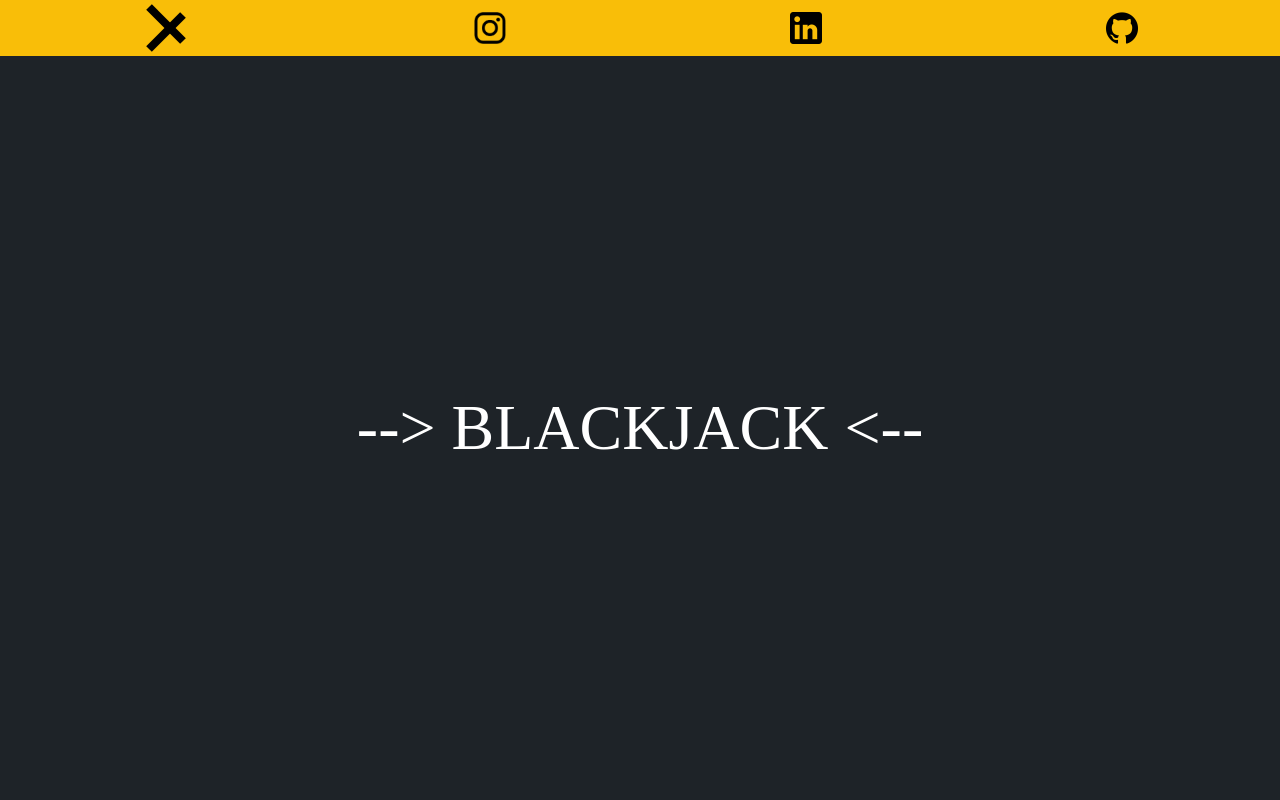
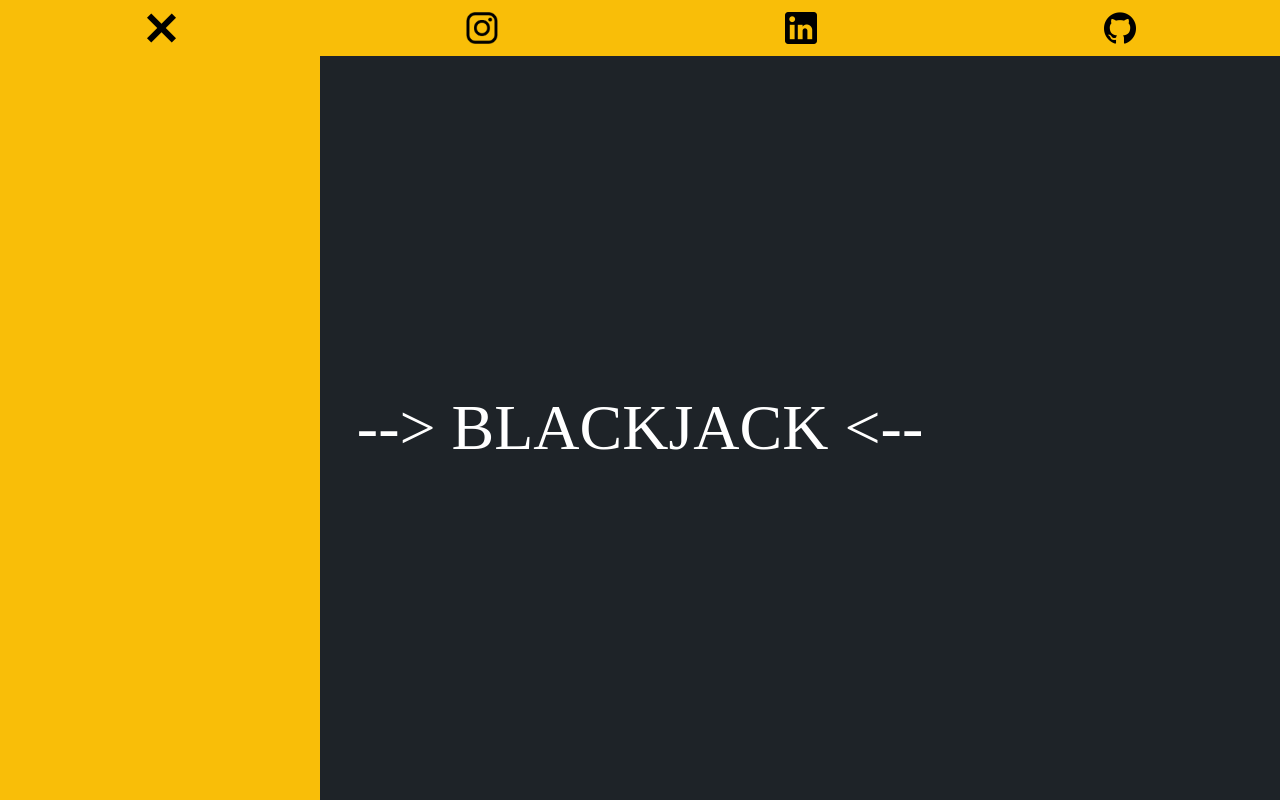
Before and after one commit to todoor17/online-website, a plain HTML site: page index.html in a window 1280 px wide. Both pictures are taken after a click on the element 165 px from the left and 28 px from the top of the page. Drawn offline with Linux system fonts and the light colour scheme.

Commit message:
sidebar added

```diff
--- a/index.html
+++ b/index.html
@@ -8,7 +8,7 @@
     </head>
     <body>
         <div class="container">
-            <div class="menu-container" onclick="myFunction(this)">
+            <div class="menu-container" onclick="toggleMenu(this)">
                 <div class="bar1"> </div>
                 <div class="bar2"> </div>
                 <div class="bar3"> </div>
@@ -24,6 +24,8 @@
             </a>
         </div>
 
+        <div class="sidebar"> </div>
+
         <div class="text-container">
             <a class="text" href="blackjack/index.html">  --> BLACKJACK <-- </a>
         </div>
--- a/script.js
+++ b/script.js
@@ -1,3 +1,4 @@
-function myFunction(x) {
+function toggleMenu(x) {
     x.classList.toggle("change");
+    document.querySelector(".sidebar").classList.toggle("show");
 }
--- a/style.css
+++ b/style.css
@@ -53,15 +53,15 @@ body {
 }
 
 .bar1, .bar2, .bar3 {
-    width: 48px;
-    height: 8px;
+    width: 35px;
+    height: 6px;
     background-color: black;
     margin: 4px 0;
-    transition: 0.5s;
+    transition: 0.3s;
 }
 
 .change .bar1 {
-    transform: translate(0, 1.5vh) rotate(45deg);
+    transform: translate(0px, 14px) rotate(45deg);
 }
 
 .change .bar2 {
@@ -69,5 +69,19 @@ body {
 }
 
 .change .bar3 {
-    transform: translate(0, -1.5vh) rotate(-45deg);
+    transform: translate(0px, -14px) rotate(-45deg);
 }
+
+.sidebar {
+    position: fixed;
+    opacity: 0;
+    top: 7vh;
+    width: 25vw;
+    height: 93vh;
+    background-color: #F9BE08;
+    transition: 0.3s ease;
+}
+
+.sidebar.show {
+    opacity: 1;
+}
```
